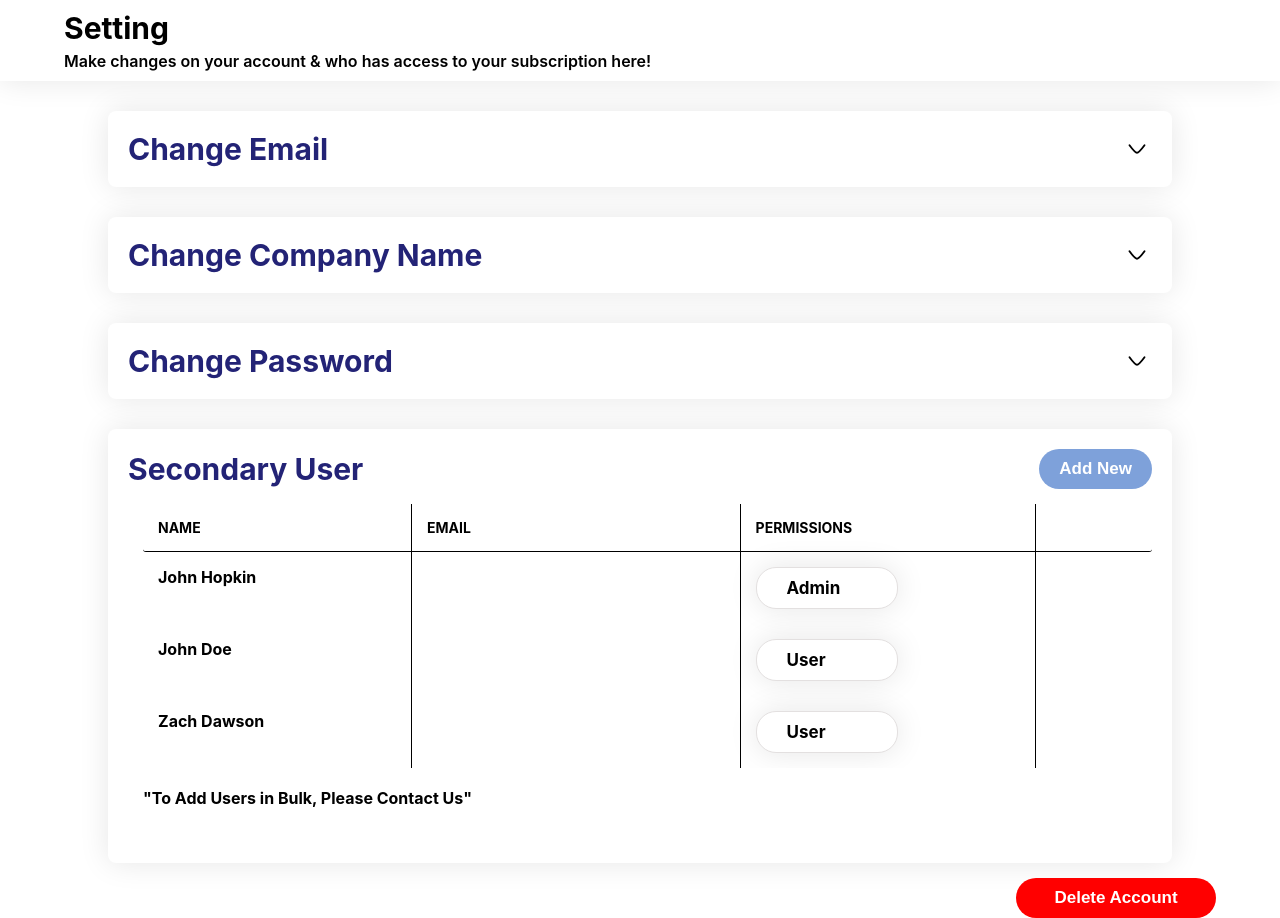
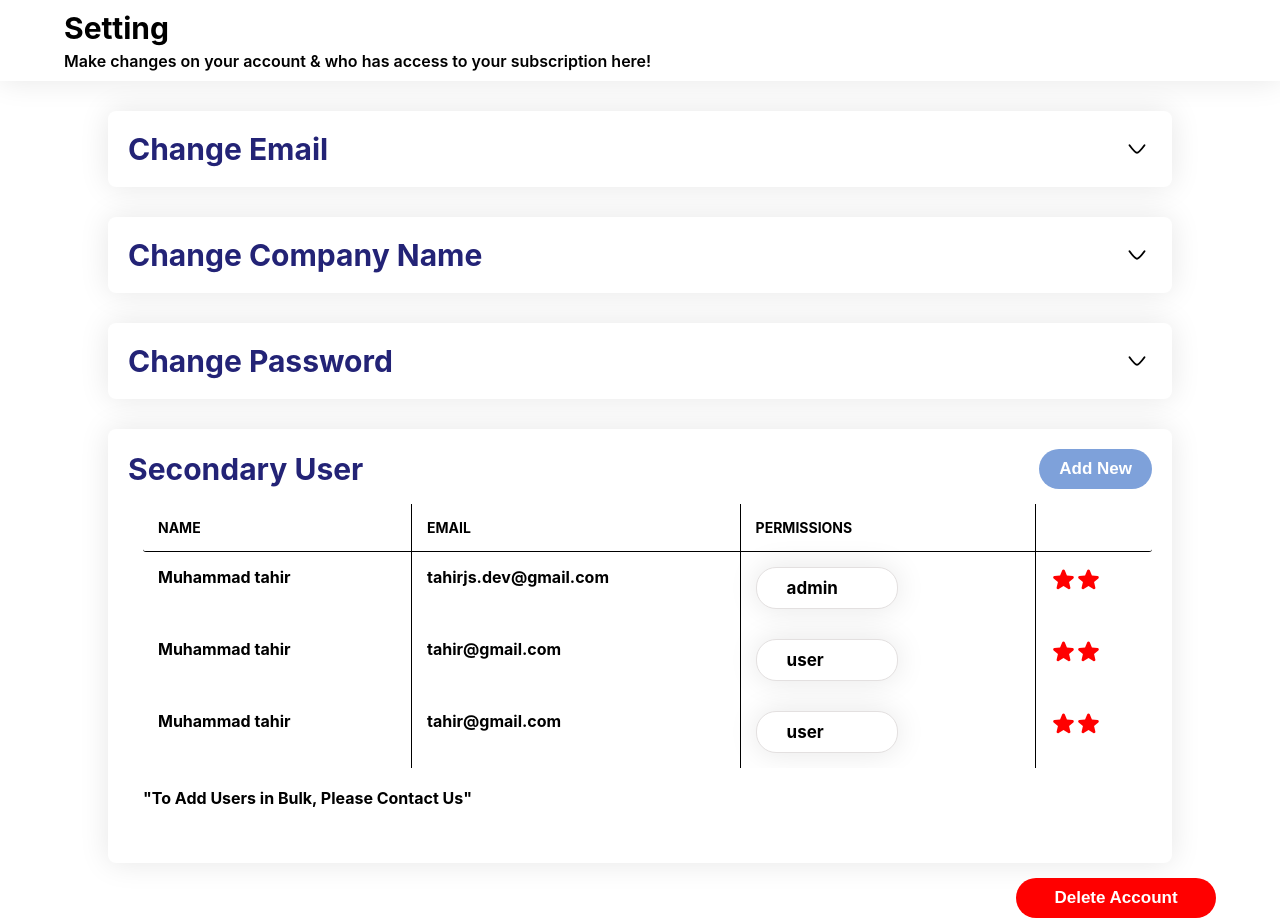
Before and after one commit to tahamemon516/react_settings_screen, a React (Create React App) app: page / in a window 1280 px wide. Both pictures are taken after a click on the element "Secondary User". Built offline with nearby package versions, Linux system fonts and the light colour scheme.

Commit message:
update modal layout and user rendering

```diff
--- a/src/Setting/Popop/AddPopopForm.jsx
+++ b/src/Setting/Popop/AddPopopForm.jsx
@@ -1,53 +1,89 @@
-import React from 'react'
-import "./Popop.css"
+import React, { useState } from "react";
+import "./Popop.css";
 
-const AddPopopForm = () => {
+const AddForm = ({ onClose }) => {
+  const [form, setForm] = useState({
+    firstName: "",
+    lastName: "",
+    email: "",
+    roleAssigned: "",
+  });
+
+  const handleChange = (e) => {
+    setForm({ ...form, [e.target.name]: e.target.value });
+  };
+
+  const handleSubmit = () => {
+    if (
+      form.firstName === "" ||
+      form.lastName === "" ||
+      form.email === "" ||
+      form.roleAssigned === ""
+    ) {
+      alert("Please fill all the fields");
+      return;
+    }
+    alert("User Added Successfully");
+    setForm({
+      ...form,
+      firstName: "",
+      lastName: "",
+      email: "",
+      roleAssigned: "",
+    });
+    onClose();
+  };
+
   return (
-    <div className='add-pop-main-cont'>
-            <div className='pop-heading'>
+    <div className="add-pop-main-cont">
+      <div className="pop-heading">
         <h1>Add User</h1>
       </div>
-        <div className='first-name-last-name-cont'>
+      <div className="first-name-last-name-cont">
         <div className="add-input">
           <input
-                    name="email"
+            name="firstName"
             placeholder="First Name"
-                    type="email"
-                    required=""
+            type="text"
+            value={form.firstName}
+            onChange={handleChange}
           />
         </div>
         <div className="add-input">
           <input
-                    name="email"
-                    placeholder="First Name"
-                    type="email"
-                    required=""
+            name="lastName"
+            placeholder="Last Name"
+            type="text"
+            value={form.lastName}
+            onChange={handleChange}
           />
         </div>
       </div>
-        <div className='email-roleAssigned-cont'>
+      <div className="email-roleAssigned-cont">
         <div className="add-input2">
           <input
             name="email"
             placeholder="Email"
             type="email"
-                    required=""
+            value={form.email}
+            onChange={handleChange}
           />
         </div>
         <div className="add-input2">
           <input
-                    name="email"
+            name="roleAssigned"
             placeholder="Role Assigned"
-                    type="email"
-                    required=""
+            type="text"
+            value={form.roleAssigned}
+            onChange={handleChange}
           />
         </div>
       </div>
-        <button className='add-pop-btn'>
+      <button className="add-pop-btn" onClick={handleSubmit}>
         Add
       </button>
     </div>
-  )
-}
+  );
+};
 
-export default AddPopopForm
+export default AddForm;
--- a/src/Setting/Popop/Popop.css
+++ b/src/Setting/Popop/Popop.css
@@ -163,3 +163,36 @@
         width: 70%;
     }
 }
+
+/* Modal.css */
+
+.modal-overlay {
+    position: fixed;
+    top: 0;
+    left: 0;
+    right: 0;
+    bottom: 0;
+    background: rgba(0, 0, 0, 0.8);
+    display: flex;
+    justify-content: center;
+    align-items: center;
+  }
+
+  .modal-container {
+    background: white;
+    padding: 20px;
+    border-radius: 10px;
+    width: 300px;
+    box-shadow: 0 2px 10px rgba(0, 0, 0, 0.1);
+    position: relative;
+  }
+
+  .close-button {
+    position: absolute;
+    top: 10px;
+    right: 10px;
+    background: transparent;
+    border: none;
+    font-size: 20px;
+    cursor: pointer;
+  }
--- a/src/Setting/Popop/popopLayout.jsx
+++ b/src/Setting/Popop/popopLayout.jsx
@@ -5,7 +5,7 @@ const PopopLayout = ({ isOpen, children }) => {
   return (
     <>
       {isOpen && (
-        <div className="pop-main-cont">
+        <div className="modal-overlay">
           <div className="pop-iner-cont">
             <div className="pop-card-cont">
               <div className="">{children}</div>
--- a/src/Setting/Setting.js
+++ b/src/Setting/Setting.js
@@ -106,6 +106,7 @@ const Setting = () => {
       <UserCard
         isOpen={activeCard4}
         handler={() => setActiveCard4(!activeCard4)}
+        handleAddBtn={() => setIsAdd(!isAdd)}
       />
 
       <div className="settings-delete-btn-cont">
--- a/src/Setting/UserCard.jsx
+++ b/src/Setting/UserCard.jsx
@@ -1,8 +1,9 @@
 import React from "react";
-import "./UserCard.css"
-import ArrowIcon from "../icons/arrow";
+import "./UserCard.css";
+import {ArrowIcon, StarIcon} from "../icons";
+import { USERS } from '../utils/users';
 
-const UserCard = ({ isOpen, handler }) => {
+const UserCard = ({ isOpen, handler, handleAddBtn }) => {
   return (
     <div className="setting-main-card-container">
       <div className="setting-card-container">
@@ -12,7 +13,7 @@ const UserCard = ({ isOpen, handler }) => {
           </span>
         </div>
         {isOpen ? (
-          <div className="add-new-btn">
+          <div className="add-new-btn" onClick={handleAddBtn}>
             <button>Add New</button>
           </div>
         ) : (
@@ -31,45 +32,21 @@ const UserCard = ({ isOpen, handler }) => {
                 <div className="col col-3">Permissions</div>
                 <div className="col col-4"></div>
               </li>
-              <li className="table-row">
-                <div className="col col-1">
-                  John Hopkin
-                </div>
-                <div className="col col-2"></div>
+              {USERS && USERS?.map((user, index) => (
+                <li className="table-row" key={user.id}>
+                <div className="col col-1">{user.firstName} {user.lastName}</div>
+                <div className="col col-2">{user.email}</div>
                 <div className="col col-3">
-                  <div className="col-3-btn">Admin</div>
+                  <div className="col-3-btn">{user.role}</div>
                 </div>
                 <div className="col col-4">
+                  <StarIcon />
+                  <StarIcon />
                   <i className="fa-solid fa-star"></i>
                   <i className="fa-solid fa-star"></i>
                 </div>
               </li>
-              <li className="table-row">
-                <div className="col col-1">
-                  John Doe
-                </div>
-                <div className="col col-2"></div>
-                <div className="col col-3">
-                  <div className="col-3-btn">User</div>
-                </div>
-                <div className="col col-4">
-                  <i className="fa-solid fa-star"></i>
-                  <i className="fa-solid fa-star"></i>
-                </div>
-              </li>
-              <li className="table-row">
-                <div className="col col-1">
-                  Zach Dawson
-                </div>
-                <div className="col col-2"></div>
-                <div className="col col-3">
-                  <div className="col-3-btn">User</div>
-                </div>
-                <div className="col col-4">
-                  <i className="fa-solid fa-star"></i>
-                  <i className="fa-solid fa-star"></i>
-                </div>
-              </li>
+              ))}
             </ul>
           </div>
           <div className="user-contact-text">
--- /dev/null
+++ b/src/icons/index.js
@@ -0,0 +1,2 @@
+export {default as ArrowIcon} from './arrow';
+export {default as StarIcon} from './star';
--- /dev/null
+++ b/src/icons/star.js
@@ -0,0 +1,20 @@
+import React from "react";
+
+const star = () => {
+  return (
+    <svg
+      xmlns="http://www.w3.org/2000/svg"
+      viewBox="0 0 24 24"
+      fill="red"
+      width="25px"
+    >
+      <path
+        fillRule="evenodd"
+        d="M10.788 3.21c.448-1.077 1.976-1.077 2.424 0l2.082 5.006 5.404.434c1.164.093 1.636 1.545.749 2.305l-4.117 3.527 1.257 5.273c.271 1.136-.964 2.033-1.96 1.425L12 18.354 7.373 21.18c-.996.608-2.231-.29-1.96-1.425l1.257-5.273-4.117-3.527c-.887-.76-.415-2.212.749-2.305l5.404-.434 2.082-5.005Z"
+        clipRule="evenodd"
+      />
+    </svg>
+  );
+};
+
+export default star;
--- /dev/null
+++ b/src/utils/users.js
@@ -0,0 +1,23 @@
+export const USERS = [
+    {
+        id: 1,
+        firstName: "Muhammad",
+        lastName: "tahir",
+        email: "tahirjs.dev@gmail.com",
+        role: 'admin'
+    },
+    {
+        id: 2,
+        firstName: "Muhammad",
+        lastName: "tahir",
+        email: "tahir@gmail.com",
+        role: 'user'
+    },
+    {
+        id: 3,
+        firstName: "Muhammad",
+        lastName: "tahir",
+        email: "tahir@gmail.com",
+        role: 'user'
+    },
+];
```
Lines whose indentation alone changed are shown as unchanged.
